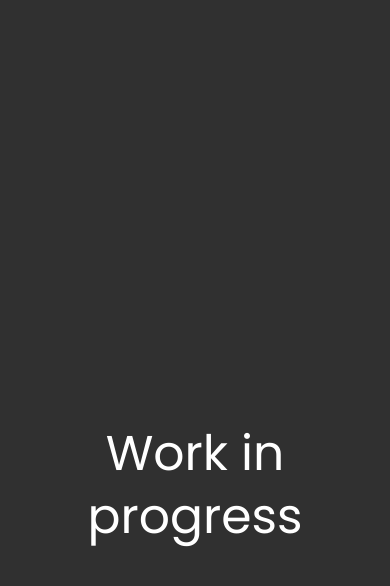
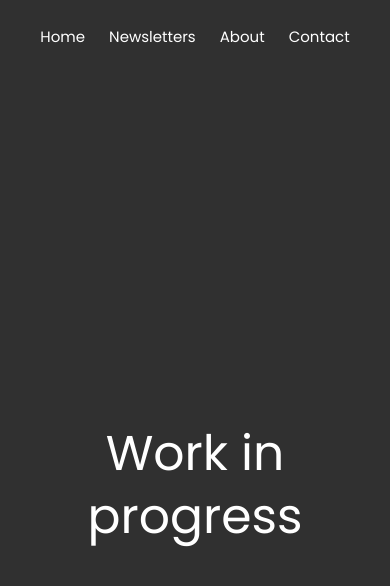
Before and after one commit to Doghousefit/Doghousefit.com, a React (Create React App) app in the folder doghousefit/: page /Contact in a window 390 px wide. Shown: the top 586 px of the page. Built offline with nearby package versions, Linux system fonts and the light colour scheme.

Commit message:
readded navbar for mobile devices

```diff
--- a/doghousefit/src/scss/_content.scss
+++ b/doghousefit/src/scss/_content.scss
@@ -188,6 +188,6 @@ div.newsletter {
         }
     }
     .indicators {
-        top: 6vw !important;
+        top: 8vw !important;
     }
 }
--- a/doghousefit/src/scss/_navbar.scss
+++ b/doghousefit/src/scss/_navbar.scss
@@ -37,6 +37,16 @@ nav {
 }
 @media (max-width: 640px) {
     nav {
-        display: none;
+        justify-content: center;
+        img {
+            display: none;
+        }
     }
 }
+@media (max-width: 450px) {
+    nav {
+        a {
+            font-size: 15px;
+        }
+    }
+}
--- a/doghousefit/src/styles.css
+++ b/doghousefit/src/styles.css
@@ -85,7 +85,15 @@ nav a:hover, nav a:focus {
 }
 @media (max-width: 640px) {
   nav {
+    justify-content: center;
+  }
+  nav img {
     display: none;
+  }
+}
+@media (max-width: 450px) {
+  nav a {
+    font-size: 15px;
   }
 }
 div.landingpage {
@@ -361,7 +369,7 @@ div.newsletter img {
     transform: translate(82%, -90%) !important;
   }
   .indicators {
-    top: 6vw !important;
+    top: 8vw !important;
   }
 }
 footer {
```
Also changed, not shown: 1 other file (tests, documents, lock files or other folders).
